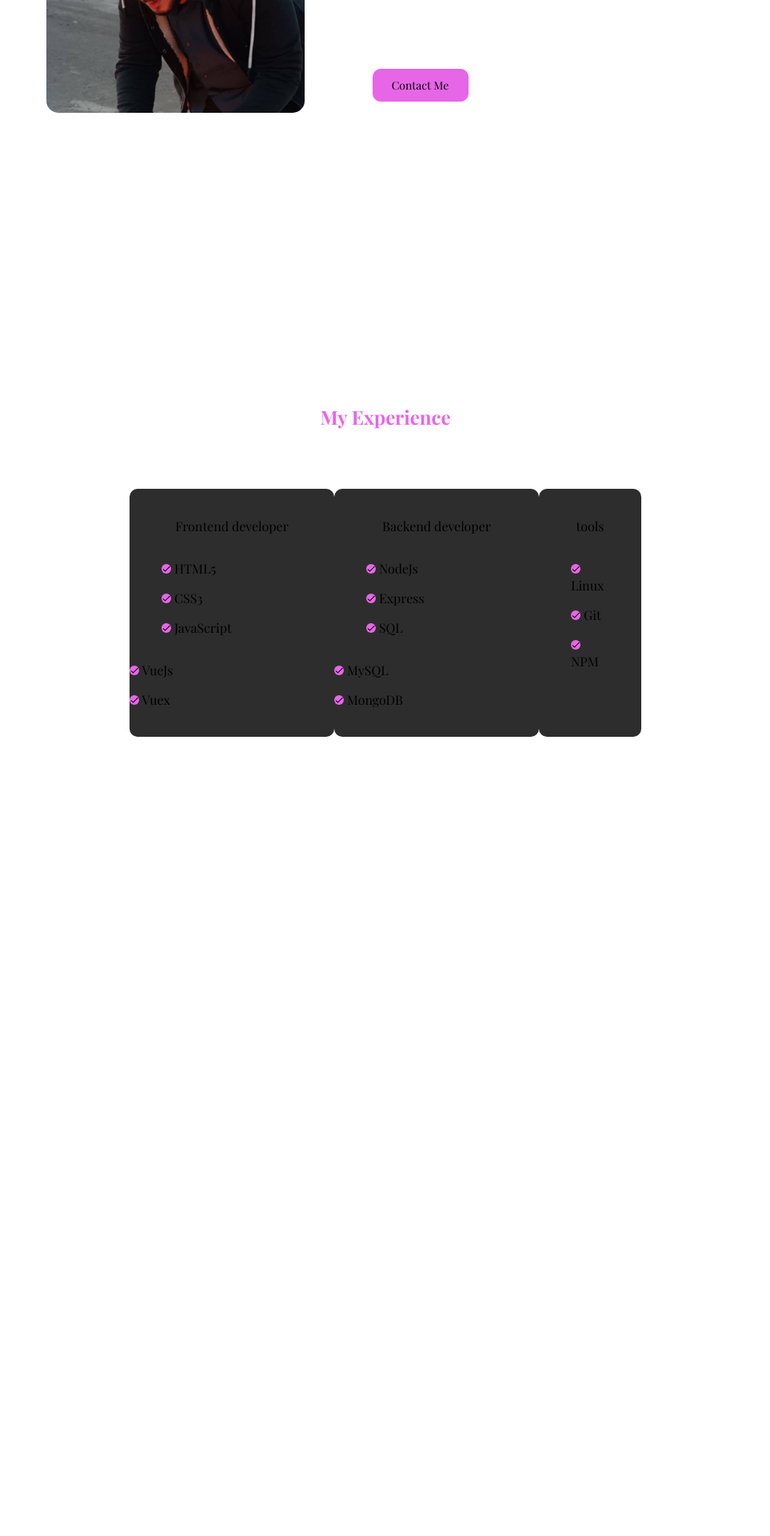
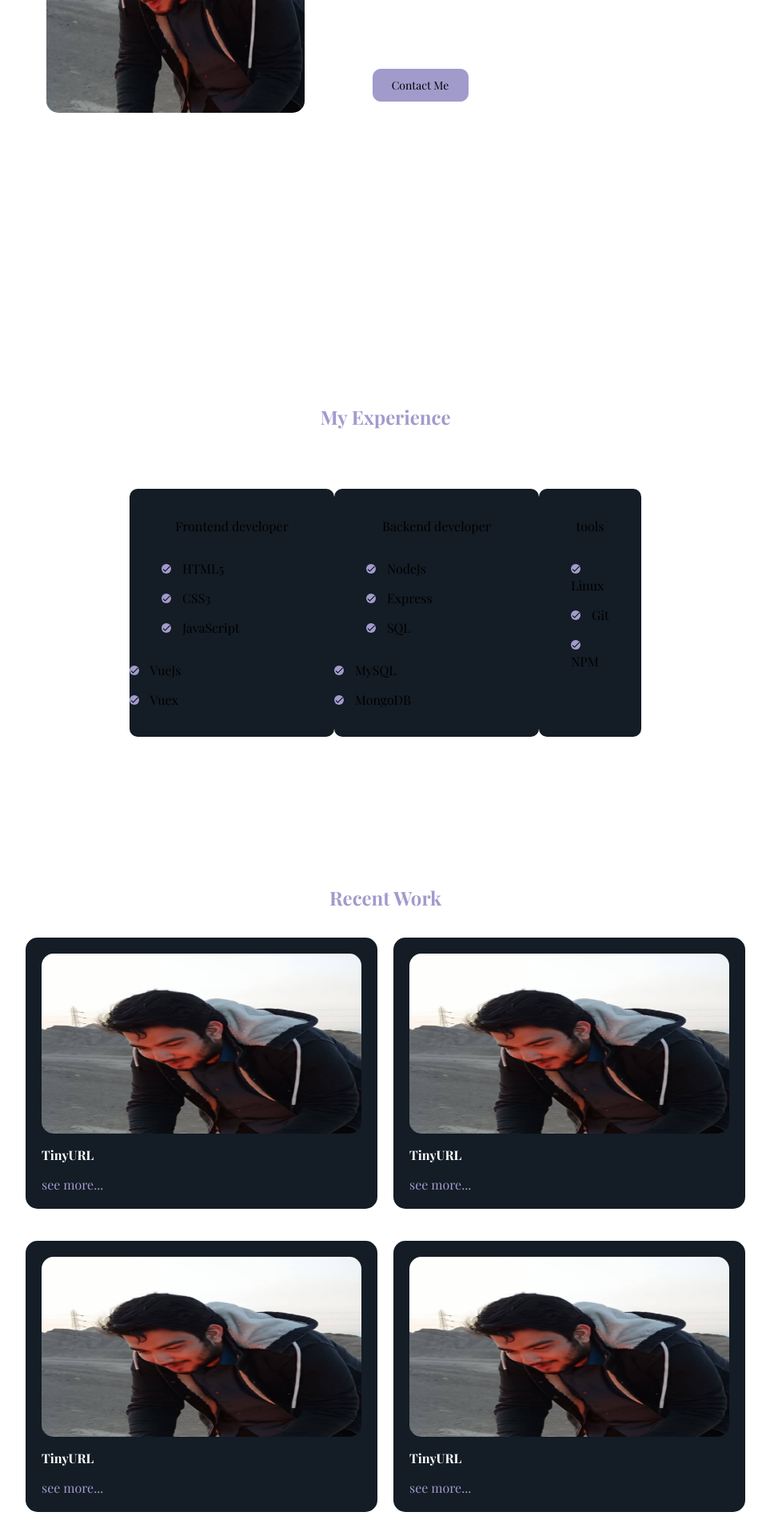
Before and after one commit to amz2694/portfoilo, a Vue app in the folder front/: page / in a window 1280 px wide. Shown: the part 771-2691 px from the top of the page at 80% size, without its empty margins (158-1121 px from the left). Before the commit the page ends 1872 px from the top, so only its background shows below. Built offline with nearby package versions, Linux system fonts and the light colour scheme.

Commit message:
recent work

```diff
--- a/front/src/App.vue
+++ b/front/src/App.vue
@@ -86,14 +86,40 @@
     </div>
     </div>
   </div>
+  <div class="recentwork">
+    <p class="recenworkttitle">Recent Work</p>
+    <div class="recentcontainer">
+      <div class="recentsection">
+        <img src="./assets/me.jpeg" class="recentimg">
+        <p class="recenttitle">TinyURL</p>
+        <p class="seemore">see more...</p>
+      </div>
+      <div class="recentsection">
+        <img src="./assets/me.jpeg" class="recentimg">
+        <p class="recenttitle">TinyURL</p>
+        <p class="seemore">see more...</p>
+      </div>
+      <div class="recentsection">
+        <img src="./assets/me.jpeg" class="recentimg">
+        <p class="recenttitle">TinyURL</p>
+        <p class="seemore">see more...</p>
+      </div>
+      <div class="recentsection">
+        <img src="./assets/me.jpeg" class="recentimg">
+        <p class="recenttitle">TinyURL</p>
+        <p class="seemore">see more...</p>
+      </div>
+    </div>
+  </div>
+  <!-- <more/> -->
 </template>
 
 <script>
-
+import more from './components/more.vue'
 
 export default {
   name: 'App',
-  components: {},
+  components: {more},
   methods : {
     togglenight () {
       document.getElementsByClassName('lamp-light')[0].classList.toggle('open')
--- /dev/null
+++ b/front/src/components/more.vue
@@ -0,0 +1,27 @@
+<template>
+  <div class="morecontainer">
+    <div class="moresrction">
+        <div class="info">
+            <p class="moretitle">TinyURL</p>
+            <p class="moredis">Lorem ipsum dolor sit amet consectetur adipisicing elit. Maiores sapiente sed suscipit facere reprehenderit accusantium tempora, dignissimos impedit expedita porro.</p>
+        </div>
+        <div class="challenge">
+            <p><img src="../assets/done.png" class="done">Lorem ipsum dolor sit amet.</p>
+            <p><img src="../assets/done.png" class="done">Lorem ipsum dolor sit amet.</p>
+            <p><img src="../assets/done.png" class="done">Lorem ipsum dolor sit amet.</p>
+            <p><img src="../assets/done.png" class="done">Lorem ipsum dolor sit amet.</p>
+            <p><img src="../assets/done.png" class="done">Lorem ipsum dolor sit amet.</p>
+        </div>
+    </div>
+  </div>
+</template>
+
+<script>
+export default {
+
+}
+</script>
+
+<style src="../style/more.css">
+
+</style>
--- a/front/src/style/main.css
+++ b/front/src/style/main.css
@@ -62,7 +62,7 @@ header {
 }
 
 .dark {
-    background: #000000;
+    background: #10131f;
     color: #FFFFFF;
 }
 
@@ -87,9 +87,9 @@ header {
 .buttons button {
     margin-top: 40px;
     padding: 10px 15px;
-    border: 1px solid rgb(231, 102, 231);
-    background-color: #000000;
-    color: rgb(231, 102, 231);
+    border: 1px solid #a19bcc;
+    background-color: #10131f;
+    color: #a19bcc;
     transition: all 200ms;
     font-size: 14px;
     border-radius: 10px;
@@ -97,12 +97,12 @@ header {
 
 .abtbtn {
     margin-left: 15px;
-    background-color: rgb(231, 102, 231) !important;
+    background-color: #a19bcc !important;
     color: #000000 !important;
 }
 
 .dnld:hover {
-    background-color: rgb(231, 102, 231) !important;
+    background-color: #a19bcc !important;
     color: #000000 !important;
 }
 
@@ -161,15 +161,15 @@ header {
     flex-direction: column;
     justify-content: center;
     align-items: center;
-    background-color: #2d2d2d;
+    background-color: #141c25;
     border-radius: 15px;
     width: 130px;
 }
 
 .contactme {
     padding: 10px 15px;
-    border: 1px solid rgb(231, 102, 231);
-    background-color: rgb(231, 102, 231);
+    border: 1px solid #a19bcc;
+    background-color: #a19bcc;
     color: #000000;
     transition: all 200ms;
     font-size: 14px;
@@ -178,9 +178,10 @@ header {
 }
 
 .abttitle,
-.myextitle {
+.myextitle,
+.recenworkttitle {
     font-weight: bold;
-    color: rgb(231, 102, 231);
+    color: #a19bcc;
     font-size: 24px;
 }
 
@@ -213,7 +214,7 @@ header {
 
 .lan-container{
     width: 300px;
-    background-color: #2d2d2d;
+    background-color: #141c25;
     border-radius: 10px;
     padding: 20px 0;
 }
@@ -241,6 +242,51 @@ header {
 .done {
     width: 12px;
     height: 12px;
-    background-color: rgb(231, 102, 231);
+    background-color: #a19bcc;
     border-radius: 6px;
 }
+
+.recentwork {
+    height: 100vh;
+    display: flex;
+    flex-direction: column;
+    align-items: center;
+    justify-content: center;
+}
+
+.recentcontainer {
+    display: flex;
+    width: 900px;
+    flex-wrap: wrap;
+    justify-content: space-between;
+}
+
+.recentsection {
+    display: flex;
+    flex-direction: column;
+    justify-content: flex-start;
+    align-items: flex-start;
+    background-color: #141c25;
+    padding: 20px;
+    border-radius: 15px;
+    margin-bottom: 30px;
+    margin-top: 10px;
+}
+
+
+
+.recentimg {
+    width: 400px;
+    aspect-ratio: 16/9;
+    border-radius: 15px;
+}
+
+.recenttitle {
+    font-weight: bold;
+    color: #FFFFFF;
+}
+
+.seemore {
+    color: #a19bcc;
+    margin: 0;
+}
--- /dev/null
+++ b/front/src/style/more.css
@@ -0,0 +1,39 @@
+.morecontainer {
+    position: fixed;
+    top: 0;
+    bottom: 0;
+    right: 0;
+    left: 0;
+    display: flex;
+    justify-content: center;
+    align-items: center;
+    background-color: rgba(0, 0, 0, 0.5);
+}
+
+.moresrction {
+    width: 400px;
+    background-color: #0a0e13;
+    border-radius: 20px;
+    display: flex;
+    flex-direction: column;
+    justify-content: flex-start;
+    align-items: flex-start;
+    padding: 30px 50px;
+}
+
+.moretitle {
+    color: #a19bcc;
+    font-weight: bold;
+    font-size: 24px;
+    text-align: center;
+}
+
+.moredis {
+    text-align: center;
+}
+
+.done {
+    width: 14px;
+    height: 14px;
+    margin-right: 10px;
+}
```
